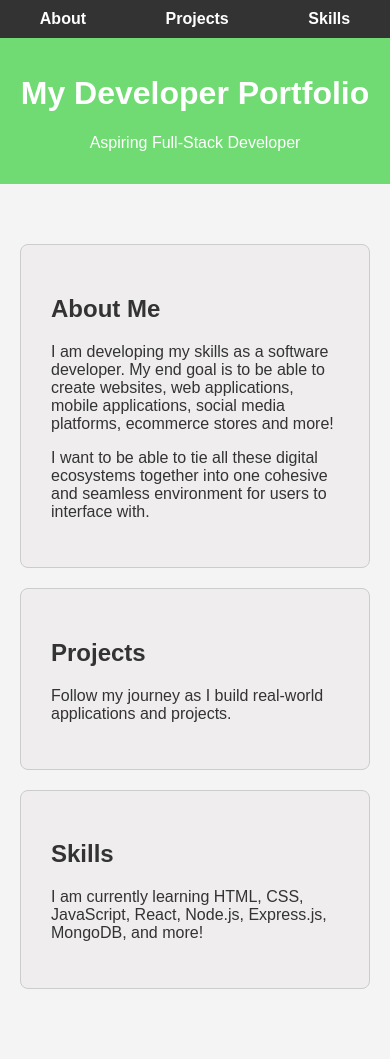
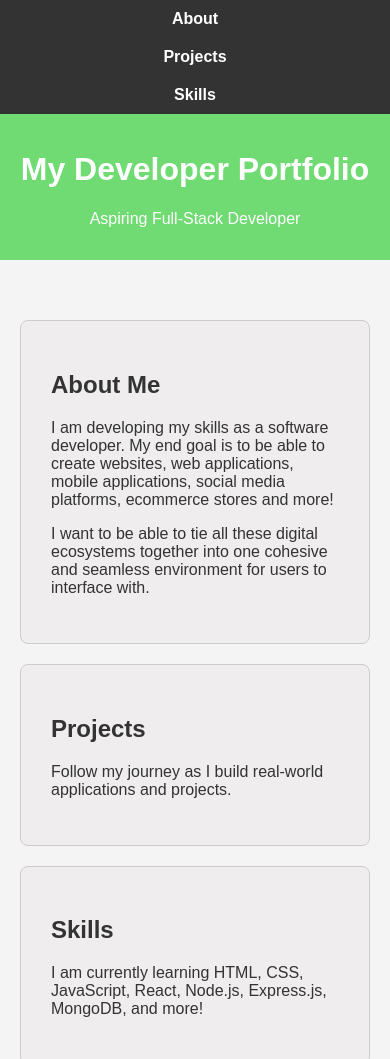
Before and after one commit to LA9021/Developer-Portfolio, a plain HTML site: page index.html in a window 390 px wide. Shown: the top 1059 px of the page. Drawn offline with Linux system fonts and the light colour scheme.

Commit message:
Responsive Nav / Media Query

```diff
--- a/style.css
+++ b/style.css
@@ -86,3 +86,13 @@ footer {
     color: white;
 
 }
+
+/* Media Queries */
+
+@media (max-width: 600px) {
+    nav ul{
+        flex-direction: column;
+        gap: 0px;
+        align-items: center;
+    }
+}
```
